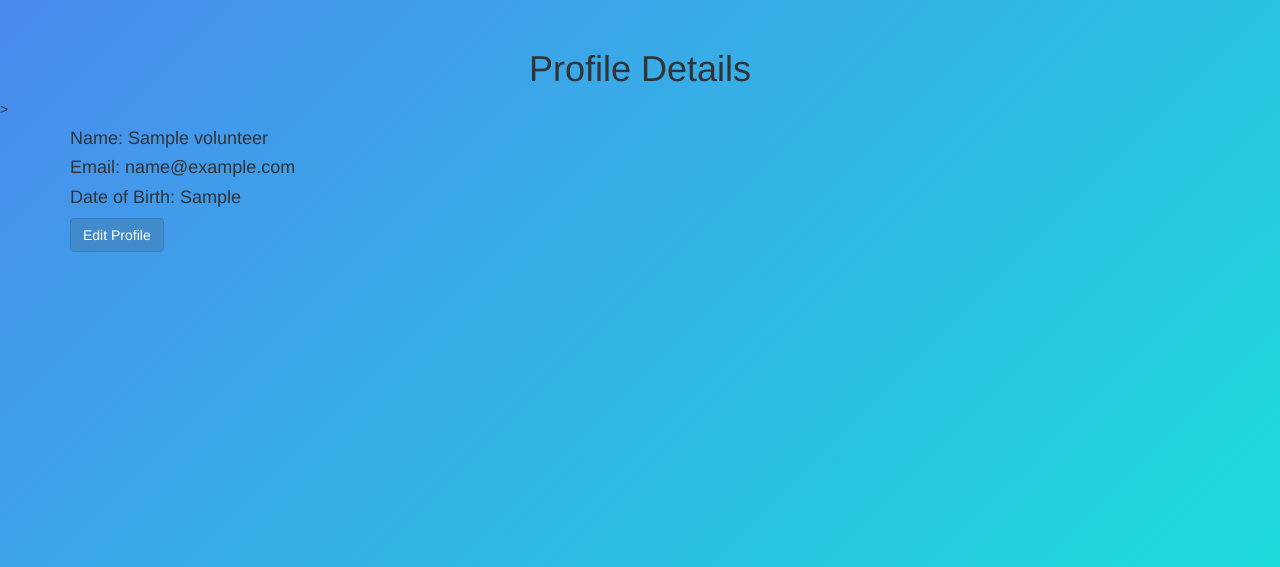
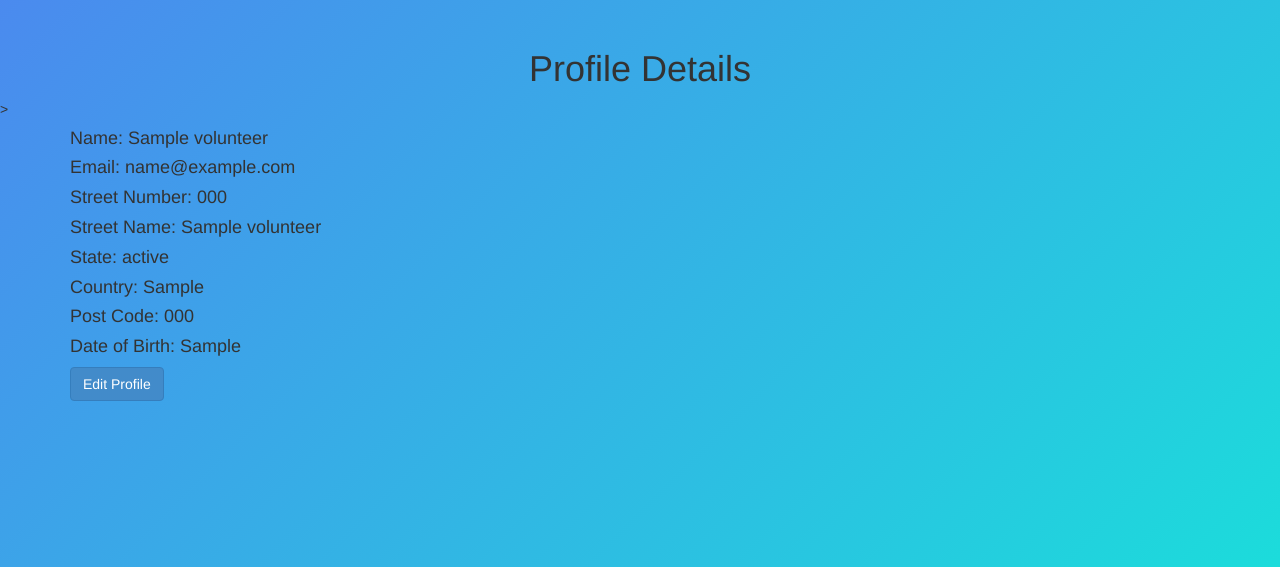
Before and after one commit to ahujasushant/coen6311, a Flask app: page /vol_profile in a window 1280 px wide. Shown: the part 51-618 px from the top of the page. Run offline with Flask 2, Linux system fonts and the light colour scheme; a user stored in the database is signed in; tables that the repository leaves empty hold one stand-in row (values such as "Sample post").

Commit message:
adds the volunteers fields in the volunteer show html

```diff
--- a/coen_6311/templates/volunteer/show.html
+++ b/coen_6311/templates/volunteer/show.html
@@ -23,6 +23,11 @@
             <div class="rating-block">
                 <h4>Name: {{ volunteer.name }}</h4>
                 <h4>Email: {{ volunteer.email }}</h4>
+                <h4>Street Number: {{ volunteer.street_number }}</h4>
+                <h4>Street Name: {{ volunteer.street_name }}</h4>
+                <h4>State: {{ volunteer.state }}</h4>
+                <h4>Country: {{ volunteer.country }}</h4>
+                <h4>Post Code: {{ volunteer.post_code }}</h4>
                 <h4>Date of Birth: {{ volunteer.dob }}</h4>
                 <a href="/edit_vol_profile" class="btn btn-primary">Edit Profile</a>
 
```
